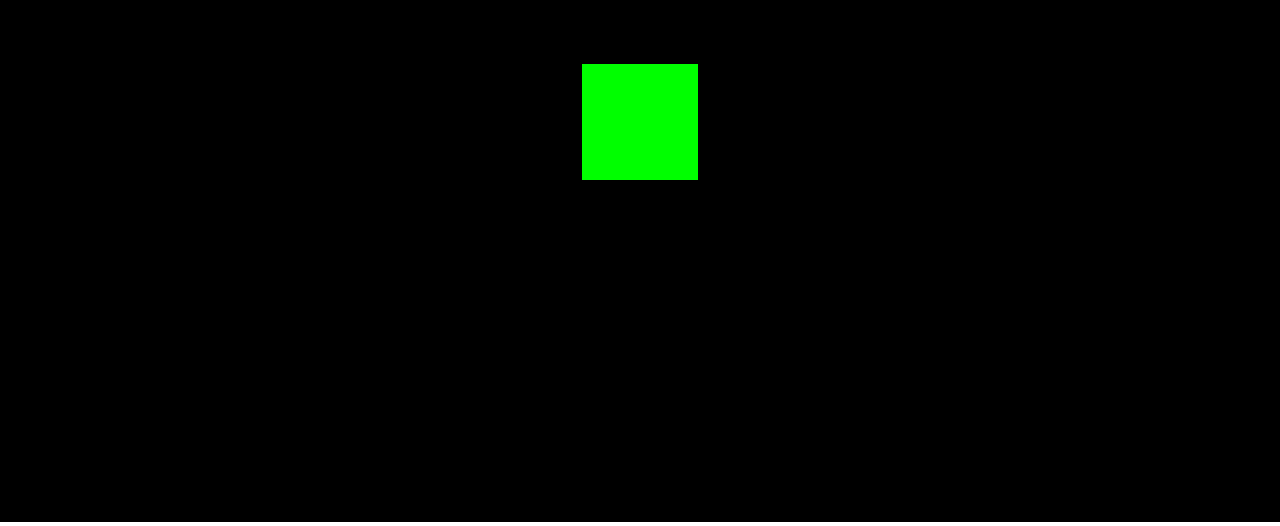
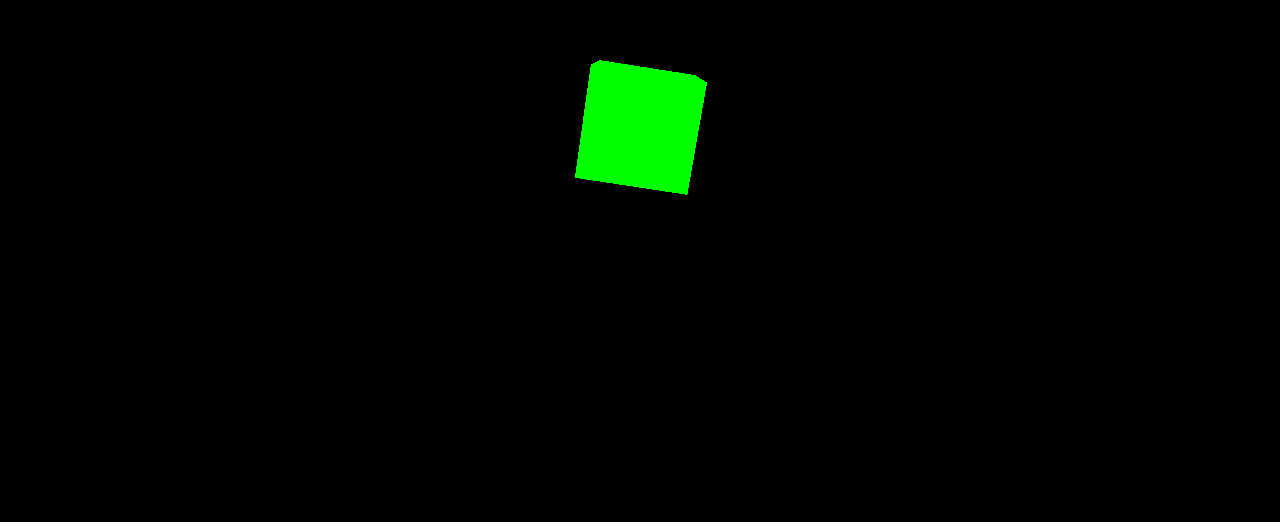
Before and after one commit to IanBurwell/DashboardBioSite, a plain HTML site: page katya.html in a window 1280 px wide. Shown: the part 278-804 px from the top of the page. Drawn offline with Linux system fonts and the light colour scheme.

Commit message:
Update katya.html

```diff
--- a/katya.html
+++ b/katya.html
@@ -39,6 +39,8 @@
         	function render() {
             	requestAnimationFrame( render );
             	renderer.render( scene, camera );
+            	cube.rotation.x += 0.1;
+				cube.rotation.y += 0.1;
         	}
 
         	//actually render
```
Lines whose indentation alone changed are shown as unchanged.
